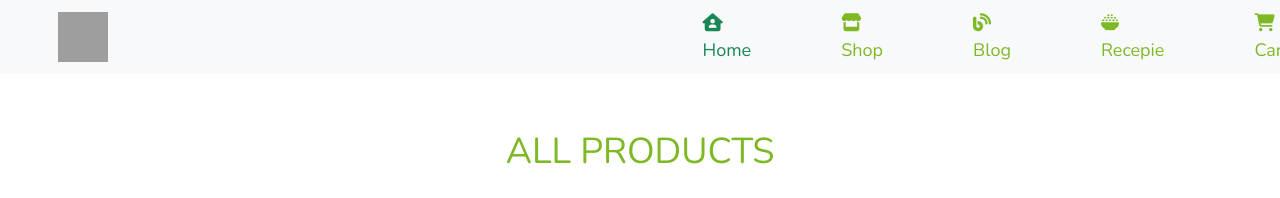
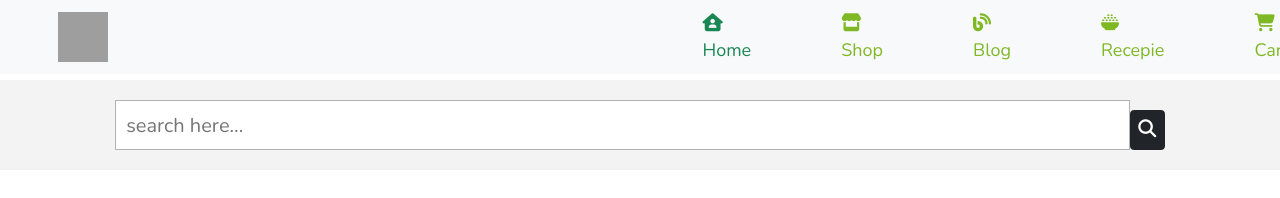
Before and after one commit to tAdithyan/Django-ecomerse, a Django app: page /shop/products/ in a window 1280 px wide. Shown: the top 198 px of the page. Run offline with Django 5.2, Linux system fonts and the light colour scheme; data comes from the database, SQL or seed files in the repository; some libraries are stand-ins or nearby versions; some web fonts are replaced; grey boxes are pictures that could not be loaded.

Commit message:
search backend created

```diff
--- a/farmershub/shop/urls.py
+++ b/farmershub/shop/urls.py
@@ -11,6 +11,7 @@ urlpatterns = [
     path('signup/',views.sign_up,name="signup"),
     path('logout/',views.log_out,name='logout'),
     path('products/',views.products,name='products'),
+    path('search/',views.search,name='search'),
 
     path('category/<str:slug>/', views.productsiteams, name='productsiteams'),
 
--- a/farmershub/shop/views.py
+++ b/farmershub/shop/views.py
@@ -93,4 +93,4 @@ def products(request):
 def search(request):
   q=request.GET['q']
   product=Product.objects.filter(name__icontains=q).order_by('-id')
-  return render(request,'shop/search.html',{'product':product})
+  return render(request,'shop/Allproduct.html',{'product':product})
--- a/farmershub/templates/shop/Allproduct.html
+++ b/farmershub/templates/shop/Allproduct.html
@@ -19,9 +19,17 @@
 
 
 
+{% include "shop/header.html" %}
+{% if request.GET.q %}
+
+
+<h1 class="heading " ><span class="text-muted">Search result for  {{request.GET.q}}</span></h1>
+
+{% else %}
+<h1 class="heading"><span>ALL PRODUCTS</span></h1>
+{% endif %}
 
 <section class="product" id="product" name="product">
-  <h1 class="heading"><span>ALL PRODUCTS</span></h1>
   <div class="box-container">
 
 
--- a/farmershub/templates/shop/header.html
+++ b/farmershub/templates/shop/header.html
@@ -18,7 +18,7 @@
   <body>
     <header>
       <div class="header-1">
-        <form action="/search" class="search-box-container">
+        <form action="/shop/search" class="search-box-container">
           <input type="search" id="search-box" placeholder="search here..." name="q"/>
           <!-- <label for="search-box" class="fa-solid fa-magnifying-glass"></label> -->
         <button class="btn btn-dark" type="submit" id="button-addon2"><i class="fa-solid fa-magnifying-glass"></i></button>
--- a/farmershub/templates/shop/search.html
+++ b/farmershub/templates/shop/search.html
@@ -21,7 +21,7 @@
 
 
 <section class="product" id="product" name="product">
-  <h1 class="heading"><span>{{category_name.name}}</span></h1>
+  <h1 class="heading " ><span class="text-muted">Search result for  {{request.GET.q}}</span></h1>
   <div class="box-container">
 
 
```
